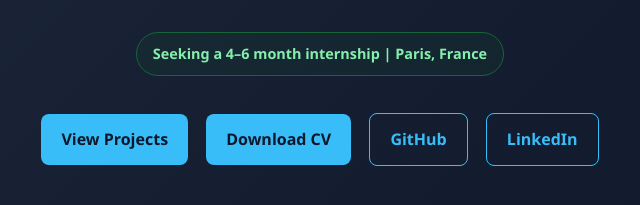
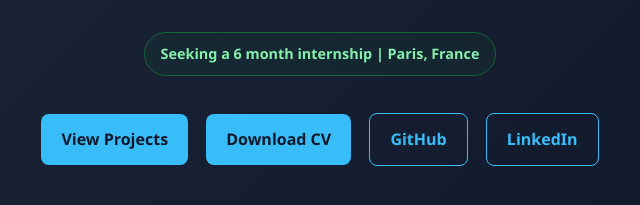
Before and after one commit to balam0o/balamrodriguez.com, a plain HTML site: page index.html in a window 1280 px wide. Shown: the part 391-596 px from the top of the page, 320-960 px from the left. Drawn offline with Linux system fonts and the light colour scheme.

Commit message:
Update index.html

```diff
--- a/index.html
+++ b/index.html
@@ -405,7 +405,7 @@
       </p>
 
       <div class="availability">
-        Seeking a 4–6 month internship | Paris, France
+        Seeking a 6 month internship | Paris, France
       </div>
 
       <div class="hero-buttons">
```
